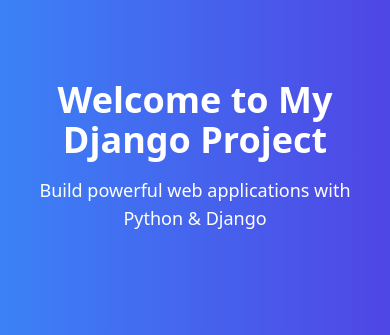
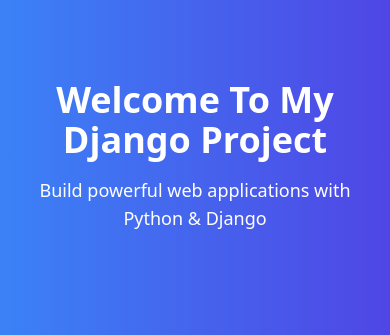
Before and after one commit to aabhinnav1999/jenkins_github, a Django app: page / in a window 390 px wide. Shown: the part 96-431 px from the top of the page. Run offline with Django 5.2, Linux system fonts and the light colour scheme.

Commit message:
updated home.html title

```diff
--- a/django_app/myapp/templates/myapp/home.html
+++ b/django_app/myapp/templates/myapp/home.html
@@ -3,7 +3,7 @@
 <head>
   <meta charset="UTF-8" />
   <meta name="viewport" content="width=device-width, initial-scale=1.0"/>
-  <title>Welcome To My Django Project</title>
+  <title>Welcome to My Django Project</title>
   <link href="https://cdn.jsdelivr.net/npm/tailwindcss@2.2.19/dist/tailwind.min.css" rel="stylesheet">
 </head>
 <body class="bg-gray-100 text-gray-800">
@@ -22,7 +22,7 @@
   <!-- Hero Section -->
   <section class="bg-gradient-to-r from-blue-500 to-indigo-600 text-white py-20">
     <div class="max-w-4xl mx-auto text-center px-4">
-      <h2 class="text-4xl md:text-5xl font-bold mb-4">Welcome to My Django Project</h2>
+      <h2 class="text-4xl md:text-5xl font-bold mb-4">Welcome To My Django Project</h2>
       <p class="text-lg md:text-xl mb-6">Build powerful web applications with Python & Django</p>
     </div>
   </section>
```
